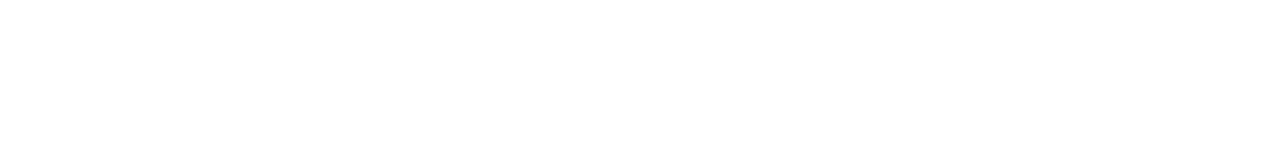
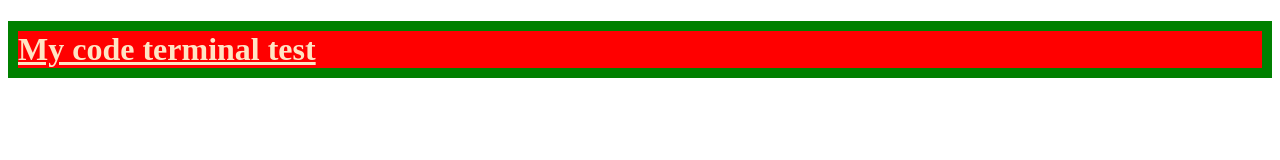
Before and after one commit to Pronab92/project-work, a plain HTML site: page project.html in a window 1280 px wide. Drawn offline with Linux system fonts and the light colour scheme.

Commit message:
how is it look

```diff
--- a/project.html
+++ b/project.html
@@ -1 +1,12 @@
 <!DOCTYPE html>
+<html lang="en">
+<head>
+    <meta charset="UTF-8">
+    <meta name="viewport" content="width=device-width, initial-scale=1.0">
+    <title>My project</title>
+    <link rel="stylesheet" type="text/css" href="style.css"/>
+</head>
+<body>
+    <h1>My code terminal test</h1>
+</body>
+</html>
--- /dev/null
+++ b/style.css
@@ -0,0 +1,6 @@
+h1{
+    border: 10px solid green;
+    text-decoration: underline;
+    color: bisque;
+    background: red;
+}
```
